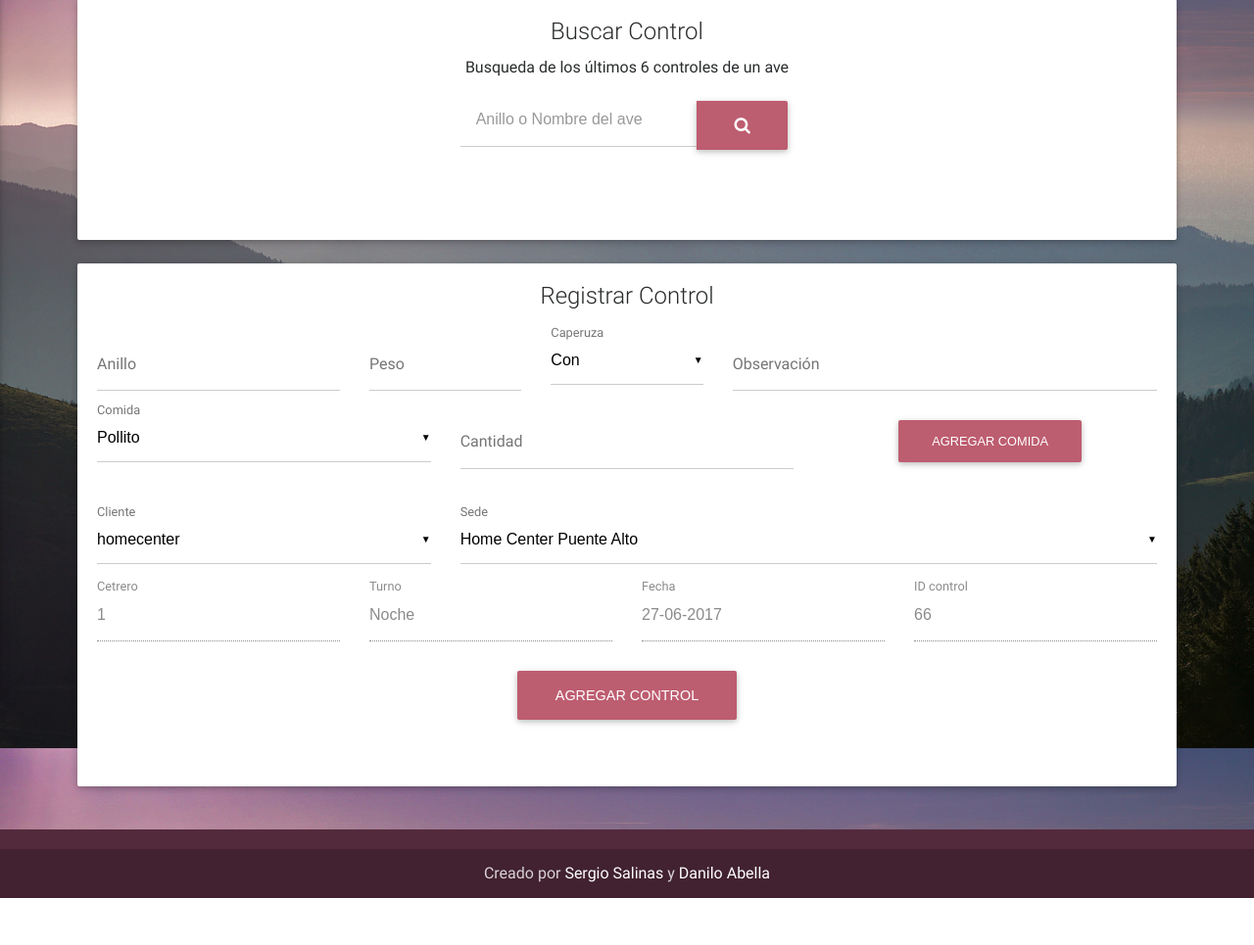
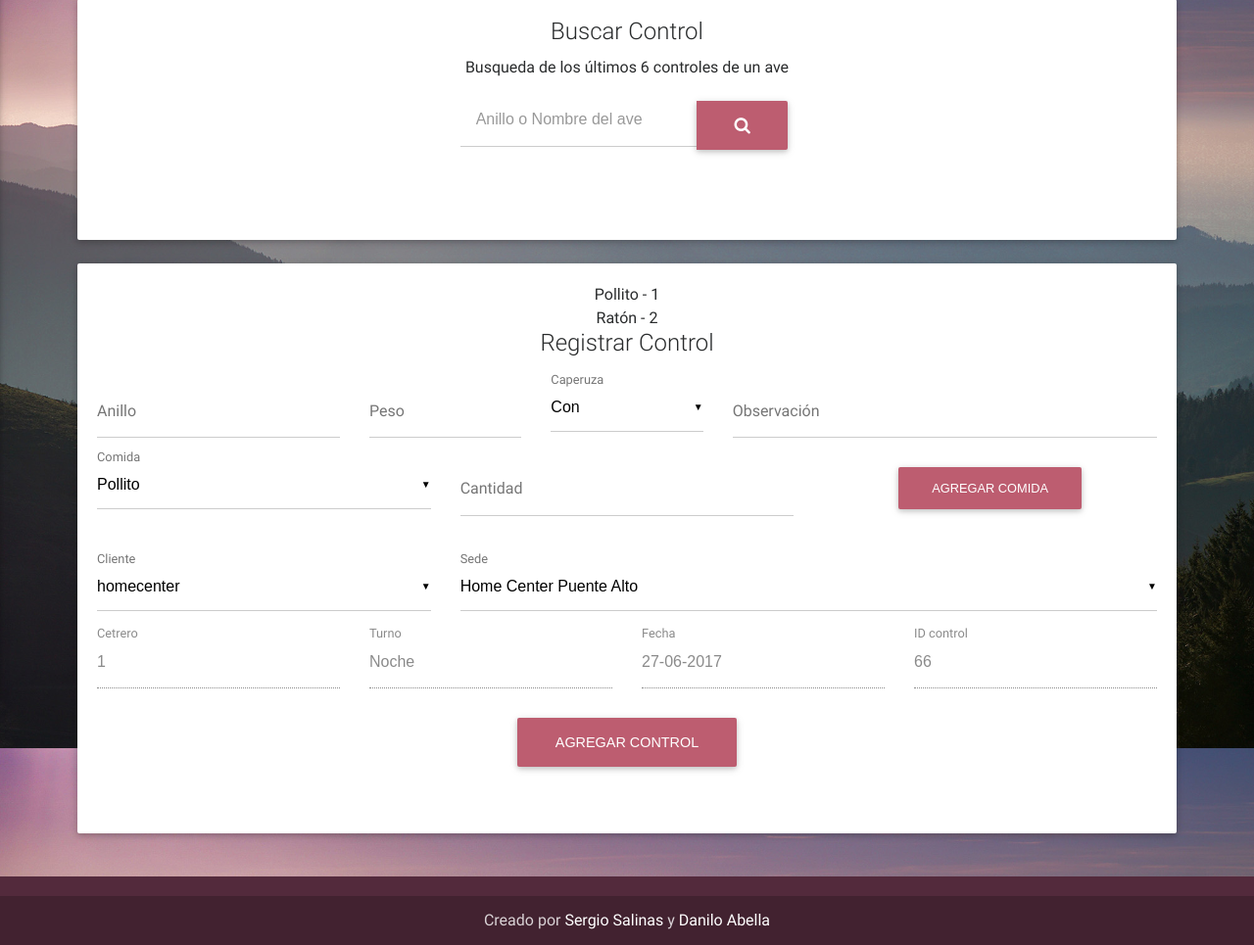
Before and after one commit to daniloabella18/Software-Mis-Aves, a PHP site: page /dashboard/controlave.php in a window 1280 px wide. Shown: the part 89-1054 px from the top of the page at 98% size. Before the commit the page ends 1006 px from the top, so only its background shows below. Run offline with PHP 8.4, Linux system fonts and the light colour scheme; a user stored in the database is signed in; data comes from the database, SQL or seed files in the repository; some libraries are stand-ins or nearby versions.

Commit message:
no sé que poner

```diff
--- a/dashboard/controlave.php
+++ b/dashboard/controlave.php
@@ -159,9 +159,10 @@ include '../layouts/head.php';
                      $table .= '<td><input type="hidden" name="data['.$count.'][sede]" value="'.$row['sed_nombre'].'">'.$row['sed_nombre'].'</td>'."\n";
                      $table .= '<td><input type="hidden" name="data['.$count.'][obs]" value="'.$row['Con_obs'].'">'.$row['Con_obs'].'</td>'."\n";
                      $table .= "</tr>\n";
-                     echo $table;
+
                 $count= $count + 1;
                }
+               echo $table;
                echo '
                       </tbody>
                   </table>
@@ -186,6 +187,7 @@ include '../layouts/head.php';
 
       <div class="card card-block">
 
+        <?php  echo "Pollito - 1<br>Ratón - 2";?>
 
                 <h4 class="card-title">Registrar Control</h4>
                 <p class="card-text"> </p>
@@ -205,6 +207,7 @@ include '../layouts/head.php';
                           //Datos que nos existen
                           $cetrero = $key['cetrero'];
                           $fecha = $key['fecha'];
+
                         }
                       }
                     }
@@ -232,10 +235,12 @@ include '../layouts/head.php';
                           $turno = $row['Tur_cod'];
                         }
                       }
+
                       //Insertar control
                       $sql = "INSERT INTO `control` (`Con_id`, `Con_Ave`, `Con_usu`, `Con_fecha`, `Con_turno`, `Con_peso`, `Con_cape`, `Con_obs`)
                               VALUES ('".$con_id."', '".$anillo."', '".$cetrero."', '".$fecha."', '".$turno."', '".$peso."', '".$caperuza."', '".$observacion."')";
                       $resultCon = $conexion->query($sql);
+                      echo $conexion->error;
 
                       //Se inserta destino
                       $sql = "INSERT INTO `destino` (`Des_Control`, `Des_sede`)
```
